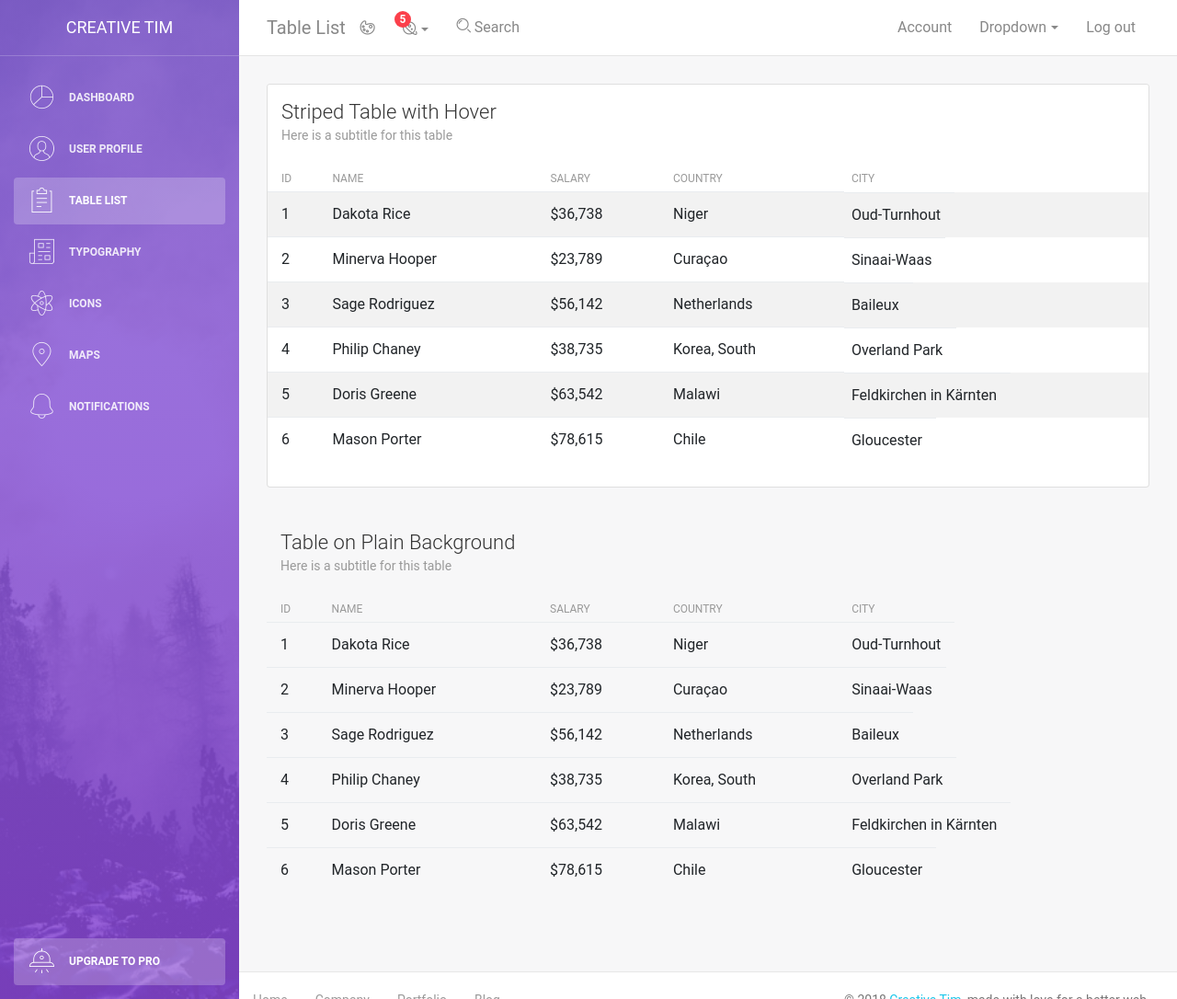
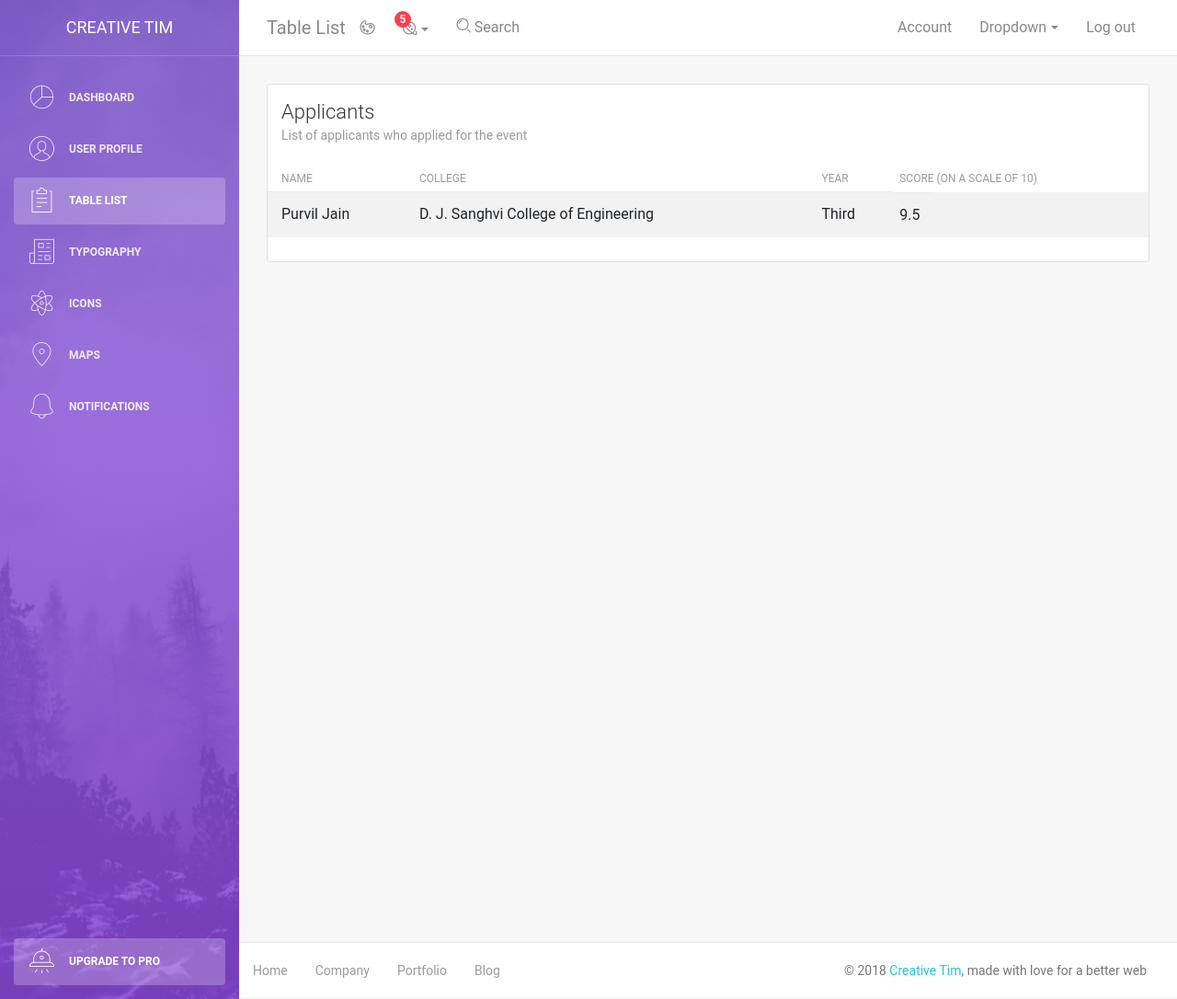
Before and after one commit to aayushkothari11/KJSCE-hackathon, a Django app: template kjsce/screener/templates/screener/table.html in a window 1280 px wide. Shown: the whole page at 92% size. Run offline with Django 3.2, Linux system fonts and the light colour scheme; the template is opened without the code that fills it, so the values that code supplies are empty; parts of the project's set-up code (start-up, migrations or seed data) failed here and were passed over; some libraries are stand-ins or nearby versions.

Commit message:
resolving path discrepancies

```diff
--- a/kjsce/screener/templates/screener/table.html
+++ b/kjsce/screener/templates/screener/table.html
@@ -3,8 +3,8 @@
 
 <head>
     <meta charset="utf-8" />
-    <link rel="apple-touch-icon" sizes="76x76" href="../assets/img/apple-icon.png">
-    <link rel="icon" type="image/png" href="../assets/img/favicon.ico">
+    <link rel="apple-touch-icon" sizes="76x76" href="../../static/screener/img/apple-icon.png">
+    <link rel="icon" type="image/png" href="../../static/screener/img/favicon.ico">
     <meta http-equiv="X-UA-Compatible" content="IE=edge,chrome=1" />
     <title>Light Bootstrap Dashboard - Free Bootstrap 4 Admin Dashboard by Creative Tim</title>
     <meta content='width=device-width, initial-scale=1.0, maximum-scale=1.0, user-scalable=0, shrink-to-fit=no' name='viewport' />
@@ -12,15 +12,15 @@
     <link href="https://fonts.googleapis.com/css?family=Montserrat:400,700,200" rel="stylesheet" />
     <link rel="stylesheet" href="https://maxcdn.bootstrapcdn.com/font-awesome/latest/css/font-awesome.min.css" />
     <!-- CSS Files -->
-    <link href="../assets/css/bootstrap.min.css" rel="stylesheet" />
-    <link href="../assets/css/light-bootstrap-dashboard.css?v=2.0.1" rel="stylesheet" />
+    <link href="../../static/screener/css/bootstrap.min.css" rel="stylesheet" />
+    <link href="../../static/screener/css/light-bootstrap-dashboard.css?v=2.0.1" rel="stylesheet" />
     <!-- CSS Just for demo purpose, don't include it in your project -->
-    <link href="../assets/css/demo.css" rel="stylesheet" />
+    <link href="../../static/screener/css/demo.css" rel="stylesheet" />
 </head>
 
 <body>
     <div class="wrapper">
-        <div class="sidebar" data-image="../assets/img/sidebar-5.jpg">
+        <div class="sidebar" data-image="../../static/screener/img/sidebar-5.jpg">
             <!--
         Tip 1: You can change the color of the sidebar using: data-color="purple | blue | green | orange | red"
 
@@ -158,67 +158,30 @@
                         <div class="col-md-12">
                             <div class="card strpied-tabled-with-hover">
                                 <div class="card-header ">
-                                    <h4 class="card-title">Striped Table with Hover</h4>
-                                    <p class="card-category">Here is a subtitle for this table</p>
+                                    <h4 class="card-title">Applicants</h4>
+                                    <p class="card-category">List of applicants who applied for the event</p>
                                 </div>
                                 <div class="card-body table-full-width table-responsive">
                                     <table class="table table-hover table-striped">
                                         <thead>
-                                            <th>ID</th>
                                             <th>Name</th>
-                                            <th>Salary</th>
-                                            <th>Country</th>
-                                            <th>City</th>
+                                            <th>College</th>
+                                            <th>Year</th>
+                                            <th>Score (on a scale of 10)</th>
                                         </thead>
                                         <tbody>
                                             <tr>
-                                                <td>1</td>
-                                                <td>Dakota Rice</td>
-                                                <td>$36,738</td>
-                                                <td>Niger</td>
-                                                <td>Oud-Turnhout</td>
-                                            </tr>
-                                            <tr>
-                                                <td>2</td>
-                                                <td>Minerva Hooper</td>
-                                                <td>$23,789</td>
-                                                <td>Curaçao</td>
-                                                <td>Sinaai-Waas</td>
-                                            </tr>
-                                            <tr>
-                                                <td>3</td>
-                                                <td>Sage Rodriguez</td>
-                                                <td>$56,142</td>
-                                                <td>Netherlands</td>
-                                                <td>Baileux</td>
-                                            </tr>
-                                            <tr>
-                                                <td>4</td>
-                                                <td>Philip Chaney</td>
-                                                <td>$38,735</td>
-                                                <td>Korea, South</td>
-                                                <td>Overland Park</td>
-                                            </tr>
-                                            <tr>
-                                                <td>5</td>
-                                                <td>Doris Greene</td>
-                                                <td>$63,542</td>
-                                                <td>Malawi</td>
-                                                <td>Feldkirchen in Kärnten</td>
-                                            </tr>
-                                            <tr>
-                                                <td>6</td>
-                                                <td>Mason Porter</td>
-                                                <td>$78,615</td>
-                                                <td>Chile</td>
-                                                <td>Gloucester</td>
+                                                <td>Purvil Jain</td>
+                                                <td>D. J. Sanghvi College of Engineering</td>
+                                                <td>Third</td>
+                                                <td>9.5</td>
                                             </tr>
                                         </tbody>
                                     </table>
                                 </div>
                             </div>
                         </div>
-                        <div class="col-md-12">
+                        <!-- <div class="col-md-12">
                             <div class="card card-plain table-plain-bg">
                                 <div class="card-header ">
                                     <h4 class="card-title">Table on Plain Background</h4>
@@ -280,7 +243,7 @@
                                     </table>
                                 </div>
                             </div>
-                        </div>
+                        </div> -->
                     </div>
                 </div>
             </div>
@@ -357,22 +320,22 @@
 
             <li class="active">
                 <a class="img-holder switch-trigger" href="javascript:void(0)">
-                    <img src="../assets/img/sidebar-1.jpg" alt="" />
+                    <img src="../../static/screener/img/sidebar-1.jpg" alt="" />
                 </a>
             </li>
             <li>
                 <a class="img-holder switch-trigger" href="javascript:void(0)">
-                    <img src="../assets/img/sidebar-3.jpg" alt="" />
+                    <img src="../../static/screener/img/sidebar-3.jpg" alt="" />
                 </a>
             </li>
             <li>
                 <a class="img-holder switch-trigger" href="javascript:void(0)">
-                    <img src="..//assets/img/sidebar-4.jpg" alt="" />
+                    <img src="../../static/screener/ssets/img/sidebar-4.jpg" alt="" />
                 </a>
             </li>
             <li>
                 <a class="img-holder switch-trigger" href="javascript:void(0)">
-                    <img src="../assets/img/sidebar-5.jpg" alt="" />
+                    <img src="../../static/screener/img/sidebar-5.jpg" alt="" />
                 </a>
             </li>
 
@@ -402,20 +365,20 @@
  -->
 </body>
 <!--   Core JS Files   -->
-<script src="../assets/js/core/jquery.3.2.1.min.js" type="text/javascript"></script>
-<script src="../assets/js/core/popper.min.js" type="text/javascript"></script>
-<script src="../assets/js/core/bootstrap.min.js" type="text/javascript"></script>
+<script src="../../static/screener/js/core/jquery.3.2.1.min.js" type="text/javascript"></script>
+<script src="../../static/screener/js/core/popper.min.js" type="text/javascript"></script>
+<script src="../../static/screener/js/core/bootstrap.min.js" type="text/javascript"></script>
 <!--  Plugin for Switches, full documentation here: http://www.jque.re/plugins/version3/bootstrap.switch/ -->
-<script src="../assets/js/plugins/bootstrap-switch.js"></script>
+<script src="../../static/screener/js/plugins/bootstrap-switch.js"></script>
 <!--  Google Maps Plugin    -->
 <script type="text/javascript" src="https://maps.googleapis.com/maps/api/js?key=YOUR_KEY_HERE"></script>
 <!--  Chartist Plugin  -->
-<script src="../assets/js/plugins/chartist.min.js"></script>
+<script src="../../static/screener/js/plugins/chartist.min.js"></script>
 <!--  Notifications Plugin    -->
-<script src="../assets/js/plugins/bootstrap-notify.js"></script>
+<script src="../../static/screener/js/plugins/bootstrap-notify.js"></script>
 <!-- Control Center for Light Bootstrap Dashboard: scripts for the example pages etc -->
-<script src="../assets/js/light-bootstrap-dashboard.js?v=2.0.1" type="text/javascript"></script>
+<script src="../../static/screener/js/light-bootstrap-dashboard.js?v=2.0.1" type="text/javascript"></script>
 <!-- Light Bootstrap Dashboard DEMO methods, don't include it in your project! -->
-<script src="../assets/js/demo.js"></script>
+<script src="../../static/screener/js/demo.js"></script>
 
 </html>
```
Also changed, not shown: kjsce/screener/templates/screener/dashboard.html (+25 -20 lines), kjsce/screener/templates/screener/user.html (+19 -19 lines).
